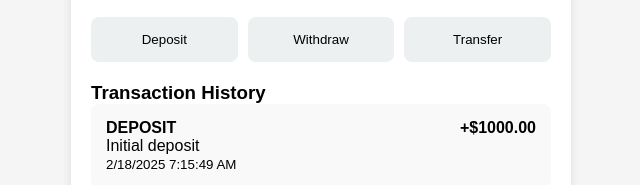
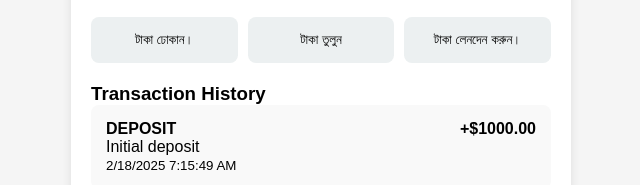
Before and after one commit to tamzid1011/fake-bank, a plain HTML site: page index.html in a window 1280 px wide. Shown: the part 199-384 px from the top of the page, 319-959 px from the left. Drawn offline with Linux system fonts and the light colour scheme.

Commit message:
added bangla

```diff
--- a/index.html
+++ b/index.html
@@ -18,9 +18,9 @@
         </div>
 
         <div class="actions">
-            <button class="action-btn" onclick="showTransactionForm('deposit')">Deposit</button>
-            <button class="action-btn" onclick="showTransactionForm('withdraw')">Withdraw</button>
-            <button class="action-btn" onclick="showTransactionForm('transfer')">Transfer</button>
+            <button class="action-btn" onclick="showTransactionForm('deposit')">টাকা ঢোকান।</button>
+            <button class="action-btn" onclick="showTransactionForm('withdraw')">টাকা তুলুন</button>
+            <button class="action-btn" onclick="showTransactionForm('transfer')">টাকা লেনদেন করুন।</button>
         </div>
 
         <h3>Transaction History</h3>
```
